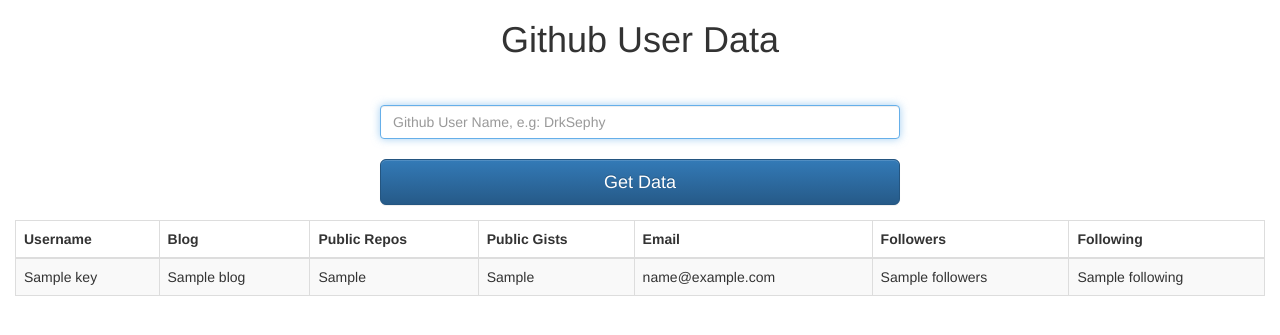
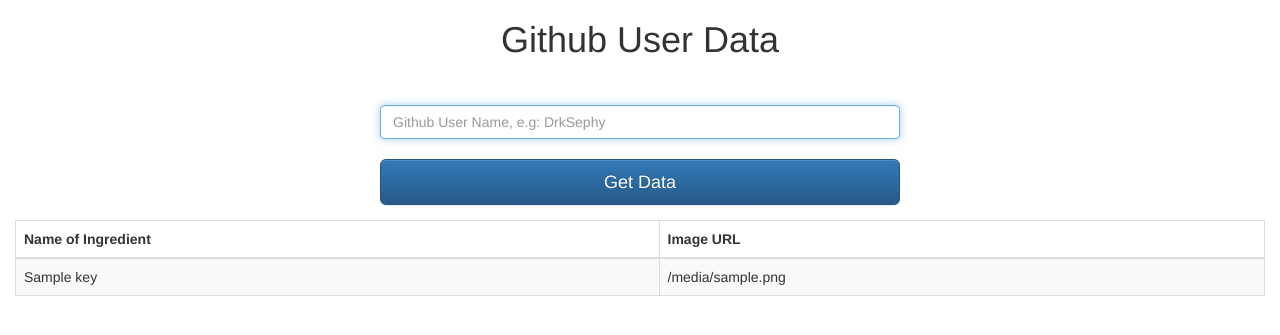
Before and after one commit to nikig04/CS411, a Django app: template Django/FoodWeatherAPI/FoodAPI/templates/FoodAPI/profile.html in a window 1280 px wide. Shown: the top 335 px of the page. Run offline with Django 3.2, Linux system fonts and the light colour scheme; the template is opened without the code that fills it: most values are stand-ins (such as "Sample title", 1, 10 or a date in 2020); some libraries are stand-ins or nearby versions.

Commit message:
changed view.py and project.html

```diff
--- a/Django/FoodWeatherAPI/FoodAPI/templates/FoodAPI/profile.html
+++ b/Django/FoodWeatherAPI/FoodAPI/templates/FoodAPI/profile.html
@@ -35,26 +35,16 @@
             <table class="table table-bordered table-hover table-striped tablesorter">
                 <thead>
                 <tr>
-                  <th class="header"> Username <i class="icon-sort"></i></th>
-                  <th class="header"> Blog <i class="icon-sort"></i></th>
-                  <th class="header"> Public Repos <i class="icon-sort"></i></th>
-                  <th class="header"> Public Gists <i class="icon-sort"></i></th>
-                  <th class="header"> Email <i class="icon-sort"></i></th>
-                  <th class="header"> Followers <i class="icon-sort"></i></th>
-                  <th class="header"> Following <i class="icon-sort"></i></th>
+                  <th class="header"> Name of Ingredient <i class="icon-sort"></i></th>
+                  <th class="header"> Image URL <i class="icon-sort"></i></th>
                 </tr>
             </thead>
             <tbody>
 
             {% for key in data %}
                 <tr>
-                    <td>{{ key.name }}</td>
-                    <td>{{ key.blog }}</td>
-                    <td>{{ key.public_repos }}</td>
-                    <td>{{ key.public_gists }}</td>
-                    <td>{{ key.email }}</td>
-                    <td>{{ key.followers }}</td>
-                    <td>{{ key.following }}</td>
+                    <td>{{ key.name_of_ingredient }}</td>
+                    <td>{{ key.image_url }}</td>
                 </tr>
             {% endfor %}
 
```
Also changed, not shown: Django/FoodWeatherAPI/FoodAPI/views.py (+13 -10 lines).
